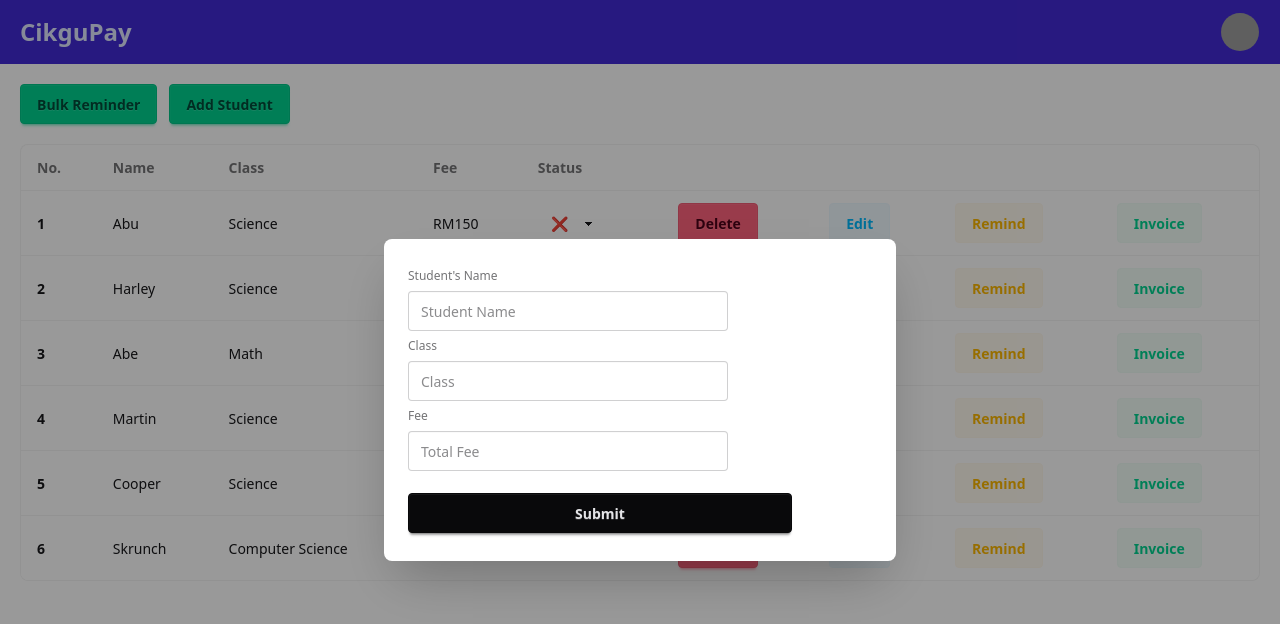
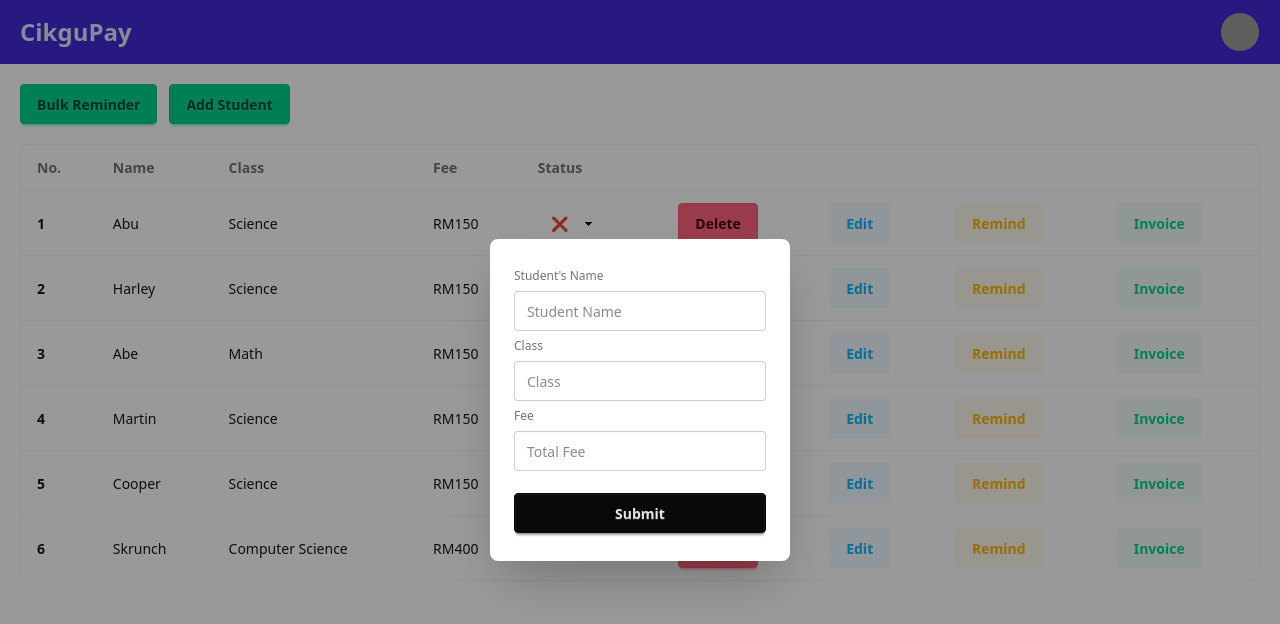
Before and after one commit to IFAIZC/CikguBayar, a React (Vite) app: page / in a window 1280 px wide. Both pictures are taken after a click on the label "Add Student". Shown: the top 624 px of the page. Built offline with nearby package versions, Linux system fonts and the light colour scheme; grey boxes are pictures that could not be loaded.

Commit message:
fixed modal ui

```diff
--- a/src/App.jsx
+++ b/src/App.jsx
@@ -61,8 +61,7 @@ If payment has already been made, please disregard this message. Thank you! 😊
           {/* Modal */}
           <input type="checkbox" id="my_modal_7" className="modal-toggle" />
           <div className="modal" role="dialog">
-            <div className="modal-box">
-              <div className="card bg-base-100 w-full max-w-sm shrink-0">
+            <div className="modal-box" style={{ maxWidth: "300px" }}>
                     <fieldset className="fieldset">
                       <label className="label">Student's Name</label>
                       <input type="text" className="input" placeholder="Student Name" />
@@ -72,7 +71,6 @@ If payment has already been made, please disregard this message. Thank you! 😊
                       <input type="text" className="input" placeholder="Total Fee" />
                       <button className="btn btn-neutral mt-4">Submit</button>
                     </fieldset>
-                </div>
               </div>
             <label className="modal-backdrop" htmlFor="my_modal_7">Close</label>
           </div>
```
